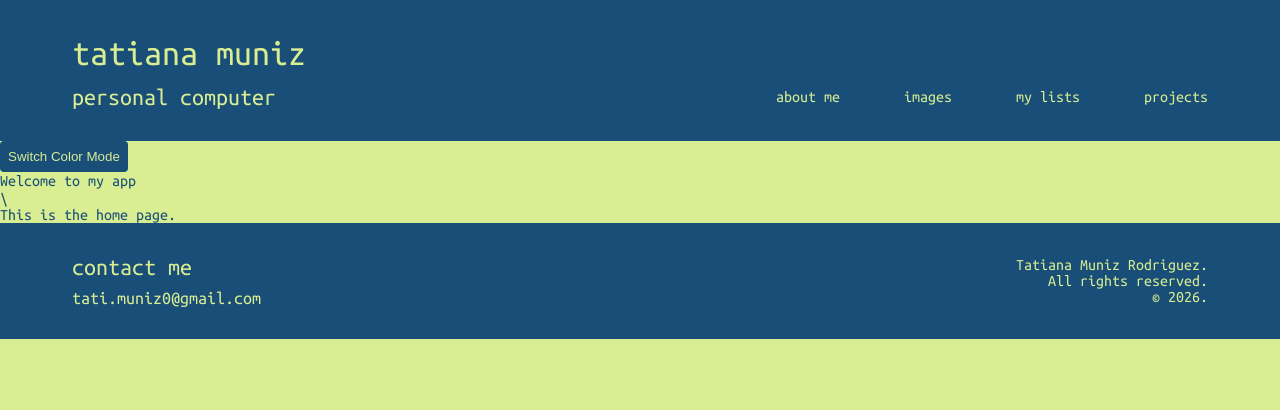
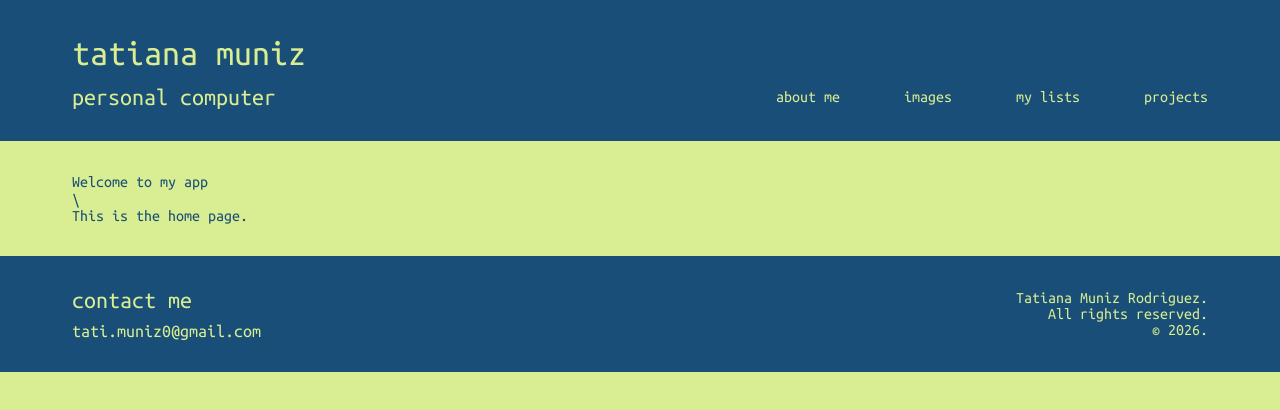
Before and after one commit to tatimunizz/my-personal-page, a React (Vite) app: page / in a window 1280 px wide. Shown: the top 410 px of the page. Built offline with nearby package versions, Linux system fonts and the light colour scheme; some icons are missing.

Commit message:
feat(sidebar): add sidebar container and flex main container

```diff
--- /dev/null
+++ b/src/components/SideBar/SideBar.styles.tsx
@@ -0,0 +1,8 @@
+import styled from 'styled-components';
+
+export const StyledSideBar = styled.aside`
+  display: flex;
+  flex-direction: column;
+  gap: 48px;
+  width: 25%;
+`
--- /dev/null
+++ b/src/components/SideBar/SideBar.tsx
@@ -0,0 +1,9 @@
+import { StyledSideBar } from "./SideBar.styles";
+
+export function SideBar() {
+  return (
+    <StyledSideBar>
+
+    </StyledSideBar>
+  );
+}
--- a/src/layouts/MainLayout.tsx
+++ b/src/layouts/MainLayout.tsx
@@ -2,14 +2,15 @@ import ThemeToggle from '@components/ThemeToggle/ThemeToggle';
 import { Header } from '@components/Header/Header';
 import { Outlet } from 'react-router-dom';
 import { Footer } from '@components/Footer/Footer';
+import { SideBar } from '@components/SideBar/SideBar';
 
 export default function MainLayout() {
   return (
     <div>
       <Header/>
       <main>
-        <ThemeToggle/>
         <Outlet />  {/* Child routes render here */}
+        <SideBar/>
       </main>
       <Footer/>
     </div>
--- a/src/styles/GlobalStyles.ts
+++ b/src/styles/GlobalStyles.ts
@@ -12,6 +12,7 @@ const GlobalStyles = createGlobalStyle`
     font-family: 'Ubuntu Mono', sans-serif;
     background-color: ${props => props.theme.colors.light};
     color: ${props => props.theme.colors.dark};
+
   }
 
   a {
@@ -26,6 +27,12 @@ const GlobalStyles = createGlobalStyle`
     font-weight: normal;
     line-height: 1.2;
   }
+
+  main {
+    padding: 32px 72px;
+    display: flex;
+    justify-content: space-between;
+  }
 `;
 
 export default GlobalStyles;
```
